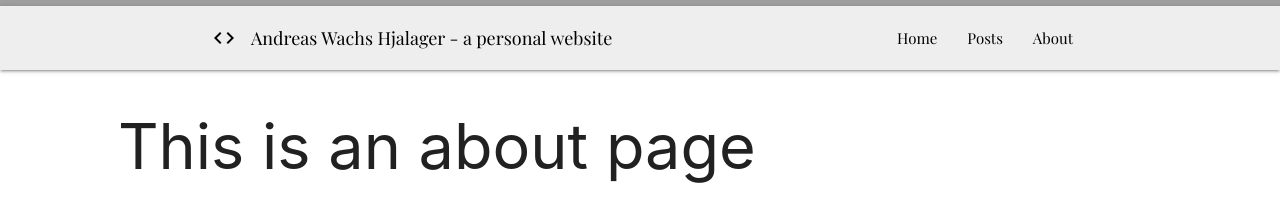
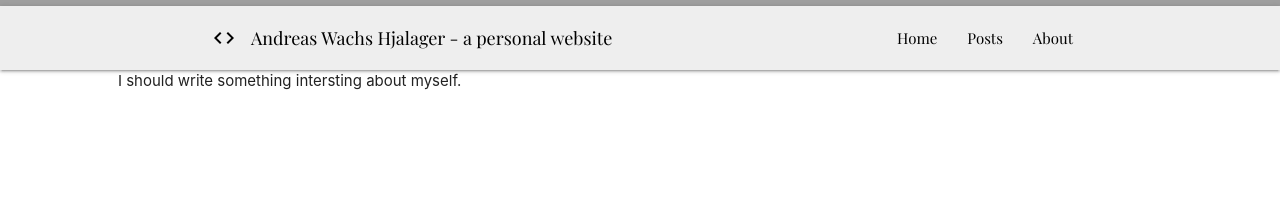
Before and after one commit to andreaswachs/andreaswachs.github.io, a Vue app: page /about in a window 1280 px wide. Shown: the part 154-376 px from the top of the page. Built offline with nearby package versions, Linux system fonts and the light colour scheme; grey boxes are pictures that could not be loaded.

Commit message:
Add new message on about page

```diff
--- a/src/views/About.vue
+++ b/src/views/About.vue
@@ -1,5 +1,5 @@
 <template>
   <div class="about">
-    <h1>This is an about page</h1>
+    I should write something intersting about myself.
   </div>
 </template>
```
